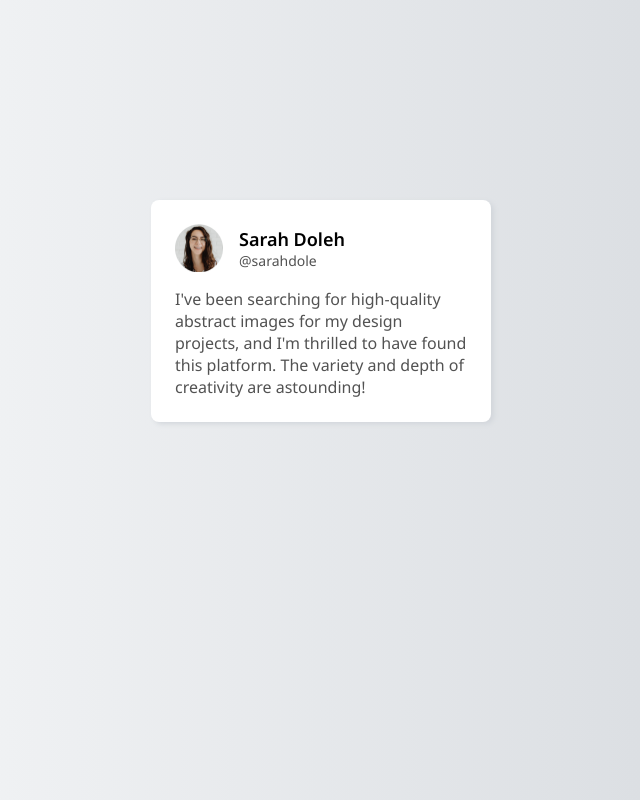
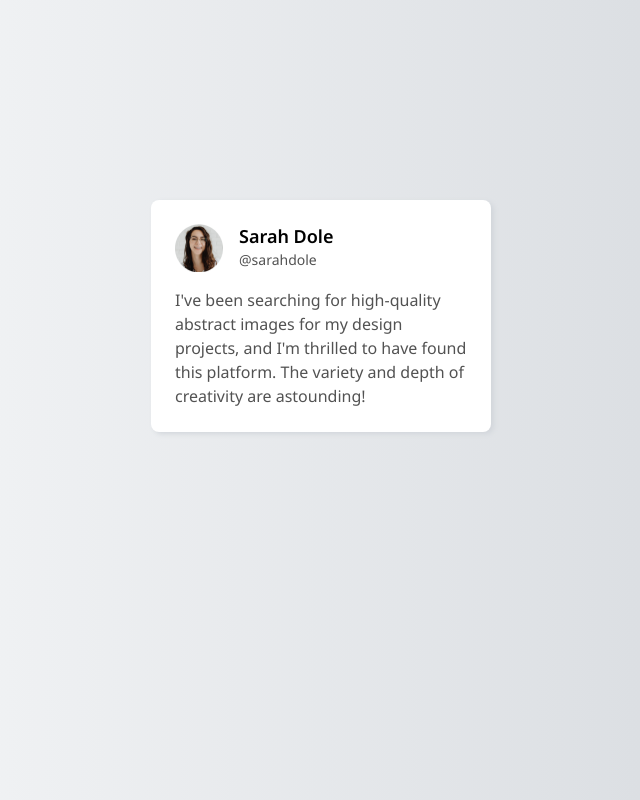
Before and after one commit to Lamphrangmi-Lamin/testimonial-card, a plain HTML site: page index.html in a window 1280 px wide. Shown: the whole page, without its empty margins (319-959 px from the left). Drawn offline with Linux system fonts and the light colour scheme.

Commit message:
modify line height

```diff
--- a/css/style.css
+++ b/css/style.css
@@ -9,6 +9,7 @@ body {
   font-family: "Noto Sans", system-ui, -apple-system, BlinkMacSystemFont,
     "Segoe UI", Roboto, Oxygen, Ubuntu, Cantarell, "Open Sans", "Helvetica Neue",
     sans-serif;
+  line-height: 1.5rem;
 }
 
 .card-container {
@@ -51,5 +52,4 @@ body {
   color: #525252;
   font-size: 1rem;
   margin: 0px 24px 24px 24px;
-  max-width: 292px;
 }
--- a/index.html
+++ b/index.html
@@ -15,7 +15,7 @@
   <div class="card-container">
     <div class="avatar-container">
       <img class="profile-image" src="./img/profile-thumbnail.png" alt="profile photo">
-      <p class="username">Sarah Doleh<span class="user-handle">@sarahdole</span></p>
+      <p class="username">Sarah Dole<span class="user-handle">@sarahdole</span></p>
     </div>
     <div class="testimonial">
       <p>I've been searching for high-quality abstract images for my design projects, and I'm thrilled to have found
```
